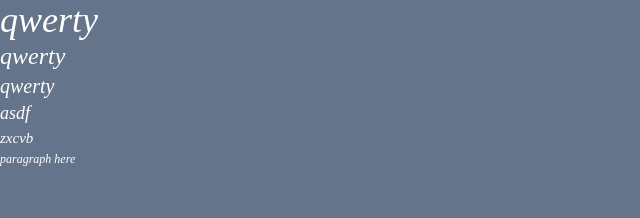
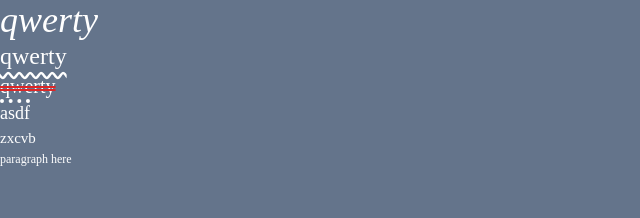
Before and after one commit to MrBunnyGif/tailwind-studycase, a Next.js app: page / in a window 1280 px wide. Shown: the top 218 px of the page, without its empty margins (0-640 px from the left). Built offline with nearby package versions, Linux system fonts and the light colour scheme; a web font is replaced by a local one.

Commit message:
text decoration

```diff
--- a/app/globals.css
+++ b/app/globals.css
@@ -29,7 +29,6 @@
     @apply bg-slate-500 text-white font-bold;
     font-family: "DM Serif Text", serif;
     font-weight: 400;
-    font-style: italic;
   }
 
 }
--- a/app/page.tsx
+++ b/app/page.tsx
@@ -4,10 +4,10 @@ import styles from "./page.module.css";
 export default function Home() {
   return (
     <>
-      <h1 className="text-4xl">qwerty</h1>
-      <h1 className="text-2xl">qwerty</h1>
-      <h1 className="text-xl">qwerty</h1>
-      <h2 className="text-base">asdf</h2>
+      <h1 className="text-4xl italic">qwerty</h1>
+      <h1 className="text-2xl underline decoration-wavy underline-offset-8">qwerty</h1>
+      <h1 className="text-xl line-through decoration-double decoration-red-600">qwerty</h1>
+      <h2 className="text-base overline decoration-dotted decoration-4">asdf</h2>
       <h3 className="text-sm">zxcvb</h3>
       <p className="text-xs">paragraph here</p>
     </>
```
